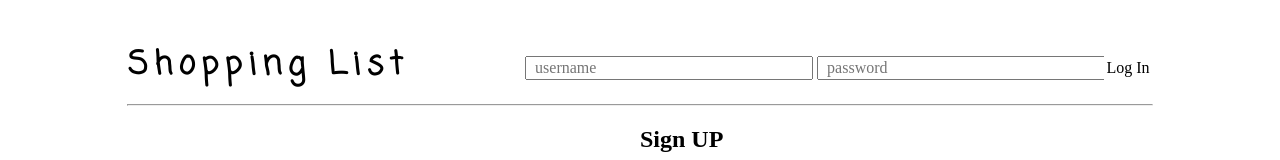
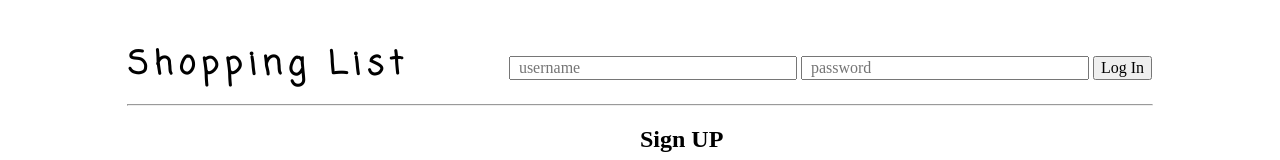
Before and after one commit to AWAlemu/fullstack_app, a website: page public/index.html in a window 1280 px wide. Shown: the top 160 px of the page. Drawn offline with nearby package versions, Linux system fonts and the light colour scheme; no server answers.

Commit message:
styled buttons

```diff
--- a/public/index.html
+++ b/public/index.html
@@ -21,7 +21,7 @@
 						<form id="login-form">
 							<input class="input-landing" type="text" id="usernameL" placeholder="username" required/>
 							<input class="input-landing" type="password" id="passwordL" placeholder="password" required/>
-							<input class="btn" type="submit" value="Log In">
+							<input type="submit" value="Log In">
 						</form>
 					</div>
 				</div>
```
